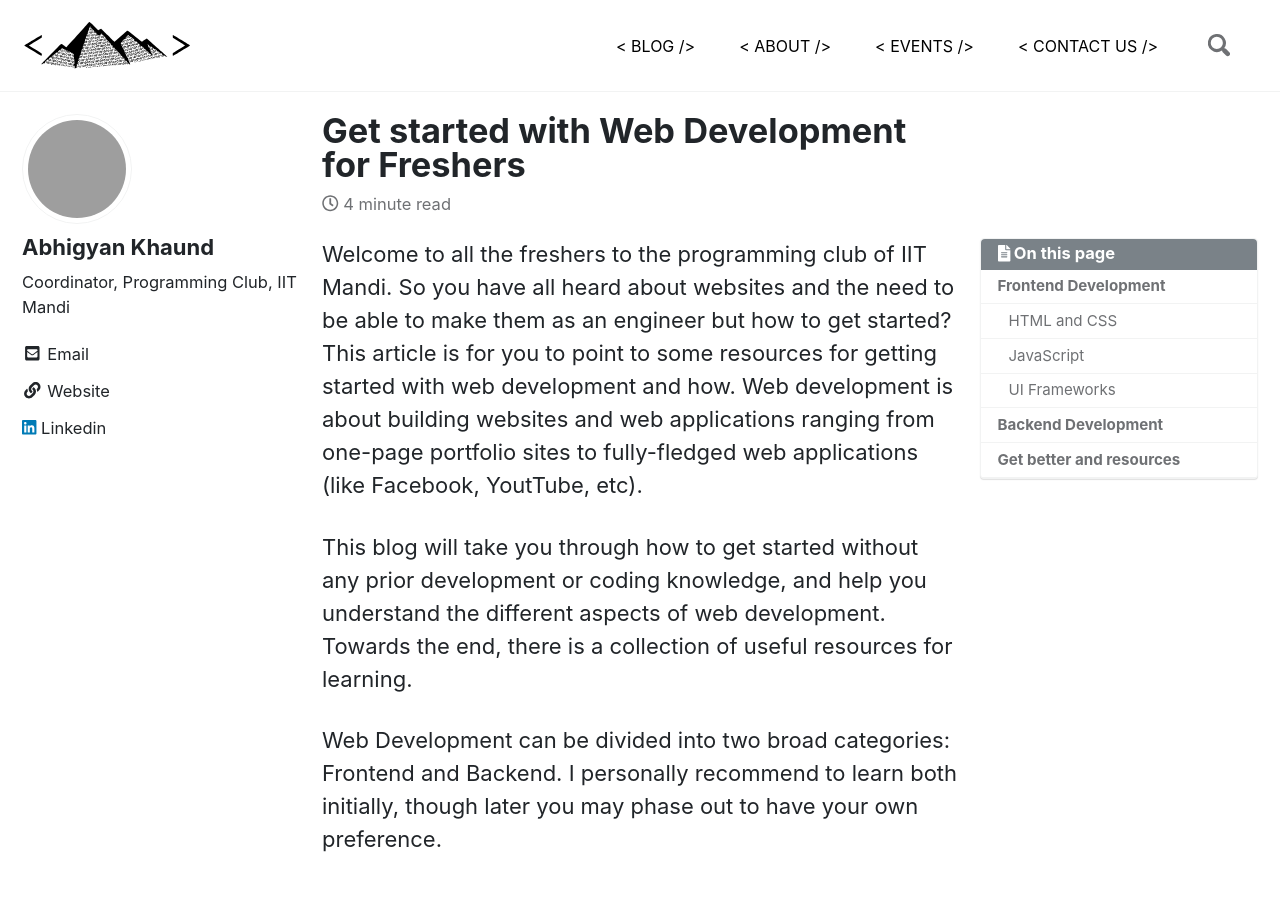
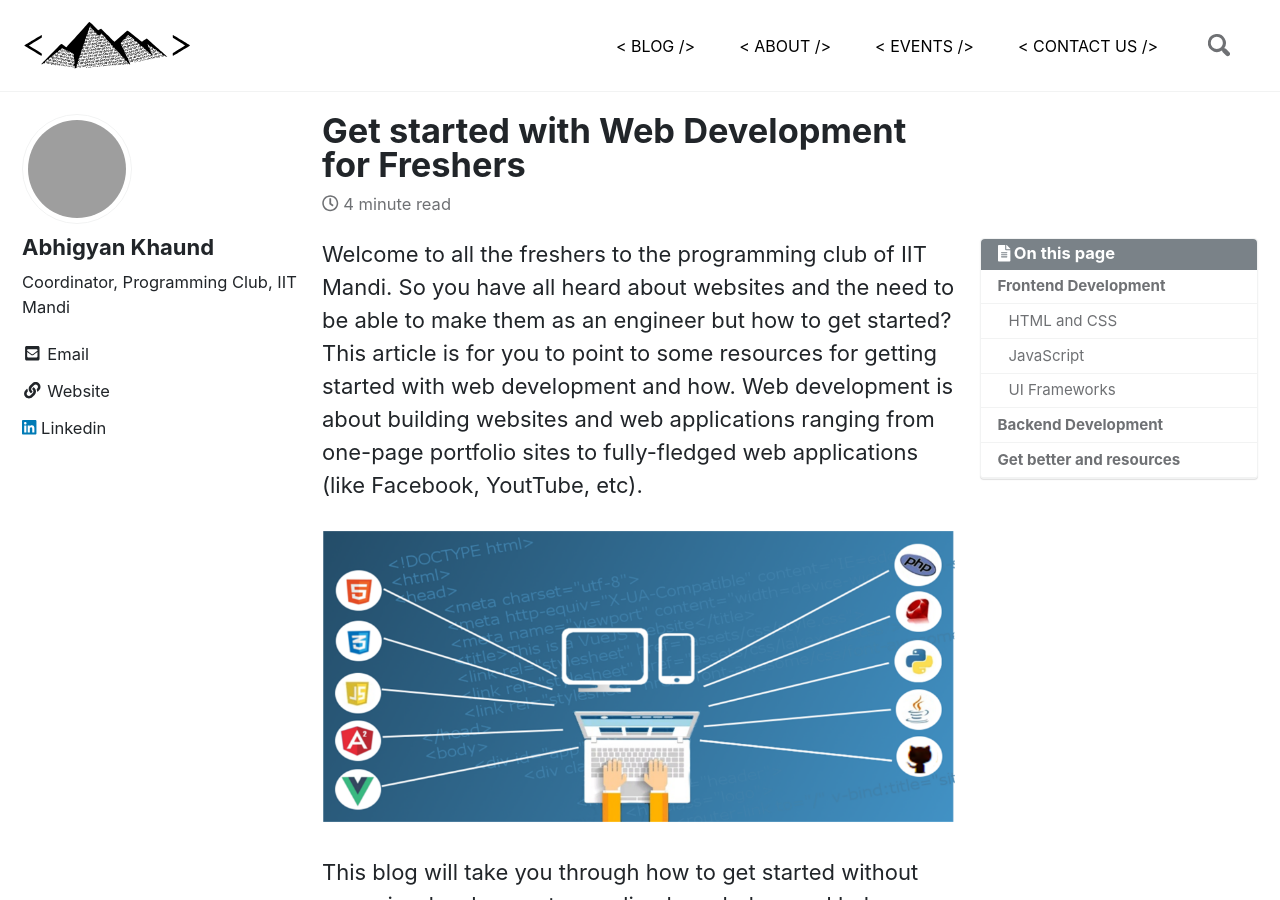
Before and after one commit to KamandPrompt/blog, a Jekyll site: the page built from _posts/2020-05-25-web-development-for-freshers.md, in a window 1280 px wide and 900 px high. Built offline with Jekyll 4.4.1, drawn with Linux system fonts in a browser that asks for light colours; nearby versions of some CDN libraries; comment, search, counter and statistics services are not loaded; grey boxes are pictures that could not be loaded.

Commit message:
Add image in web dev blog.

```diff
--- a/_posts/2020-05-25-web-development-for-freshers.md
+++ b/_posts/2020-05-25-web-development-for-freshers.md
@@ -6,6 +6,8 @@ toc_label: "On this page"
 ---
 
 Welcome to all the freshers to the programming club of IIT Mandi. So you have all heard about websites and the need to be able to make them as an engineer but how to get started? This article is for you to point to some resources for getting started with web development and how. Web development is about building websites and web applications ranging from one-page portfolio sites to fully-fledged web applications (like Facebook, YoutTube, etc).
+
+![]({{ "/assets/images/web-dev.png" | relative_url }})
 
 This blog will take you through how to get started without any prior development or coding knowledge, and help you understand the different aspects of web development. Towards the end, there is a collection of useful resources for learning.
 
```
Also changed, not shown: assets/images/web-dev.png (added).
